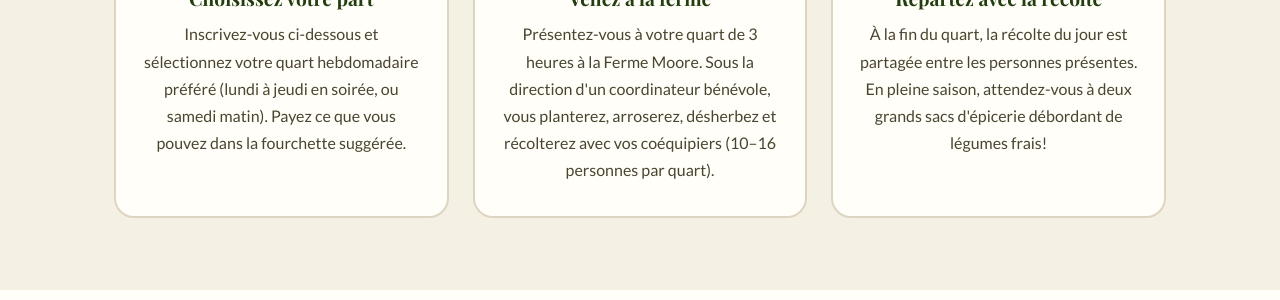
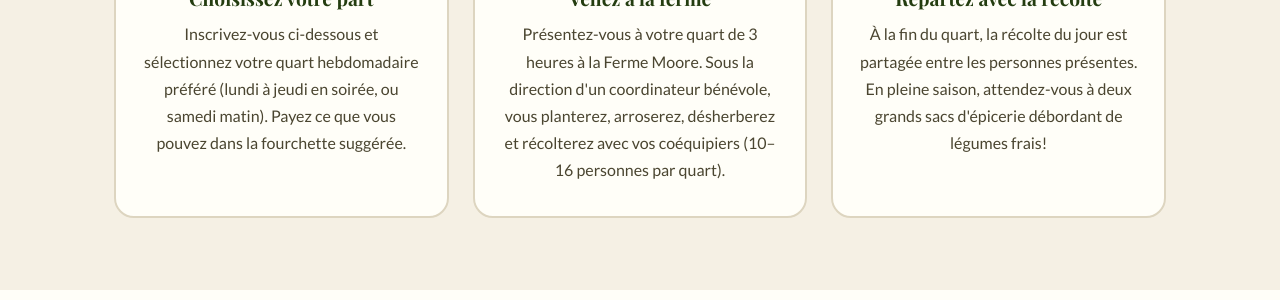
Before and after one commit to Etienne-Lefebvre/collectif-vege, a Jekyll site: the page built from index.html, in a window 1280 px wide and 900 px high, scrolled down 2052 px. Shown: the part 236-536 px from the top of the window. Built offline with Jekyll 4.4.1, drawn with Linux system fonts in a browser that asks for light colours; some web fonts are replaced.

Commit message:
Désherberez

```diff
--- a/index.html
+++ b/index.html
@@ -184,7 +184,7 @@
           <span class="en">Come to the farm</span>
         </h3>
         <p>
-          <span class="fr">Présentez-vous à votre quart de 3 heures à la Ferme Moore. Sous la direction d'un coordinateur bénévole, vous planterez, arroserez, désherbez et récolterez avec vos coéquipiers (10–16 personnes par quart).</span>
+          <span class="fr">Présentez-vous à votre quart de 3 heures à la Ferme Moore. Sous la direction d'un coordinateur bénévole, vous planterez, arroserez, désherberez et récolterez avec vos coéquipiers (10–16 personnes par quart).</span>
           <span class="en">Show up for your 3-hour shift at Moore Farm. Under a volunteer coordinator's guidance, you'll plant, water, weed and harvest alongside other veggie collective members (10–16 people per shift).</span>
         </p>
       </div>
```
